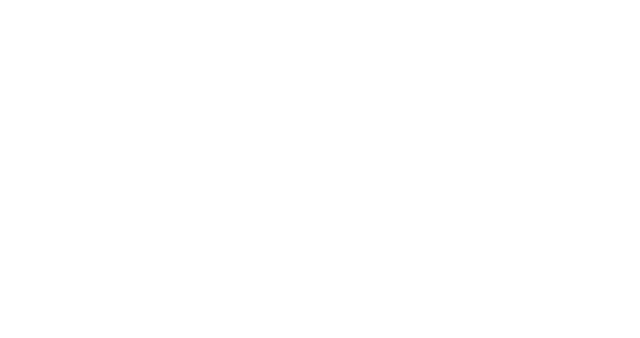
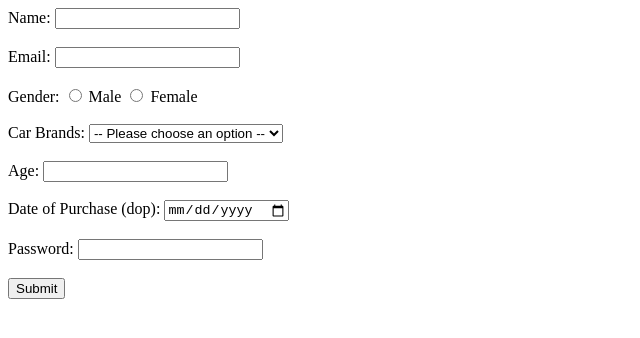
Before and after one commit to acciojob/car-insurance-form-Kanchan101112, a website: page main.html in a window 1280 px wide. Shown: the whole page, without its empty margins (0-640 px from the left). Drawn offline with Linux system fonts and the light colour scheme.

Commit message:
created a submission

```diff
--- a/main.html
+++ b/main.html
@@ -3,11 +3,39 @@
 <html>
 
 <head>
+	<title>Car Insurance Registration Form</title>
 	<link rel="stylesheet" href="styles.css">
 </head>
 
 <body>
 	<!-- the entire body must be written by student -->
+	<form method="post">
+        <label for="name">Name:</label>
+        <input type="text" id="name" name="name" required><br><br>
+		<label for="email">Email:</label>
+        <input type="email" id="email" name="email" required><br><br>
+     <label>Gender:</label>
+        <input type="radio" id="gender_m" name="gender" required>
+        <label for="gender_m">Male</label>
+        <input type="radio" id="gender_f" name="gender" required>
+        <label for="gender_f">Female</label><br><br>
+     <label for="cars">Car Brands:</label>
+        <select id="cars" name="cars">
+            <option value="" disabled selected>-- Please choose an option --</option>
+            <option value="bmw">BMW</option>
+            <option value="audi">Audi</option>
+            <option value="Mercedez">Ford</option>
+        </select><br><br>
+         <label for="carage">Age:</label>
+        <input type="number" id="carage" name="carage" required><br><br>
+         <label for="dpp">Date of Purchase (dop):</label>
+        <input type="date" id="dop" name="dop" required><br><br>
+                <label for="password">Password:</label>
+        <input type="password" id="password" name="password" required><br><br>
+        <button type="submit">Submit</button>
+
+
+	</form>
     <script type="text/javascript" src="./script.js">
 </script>
 
```
